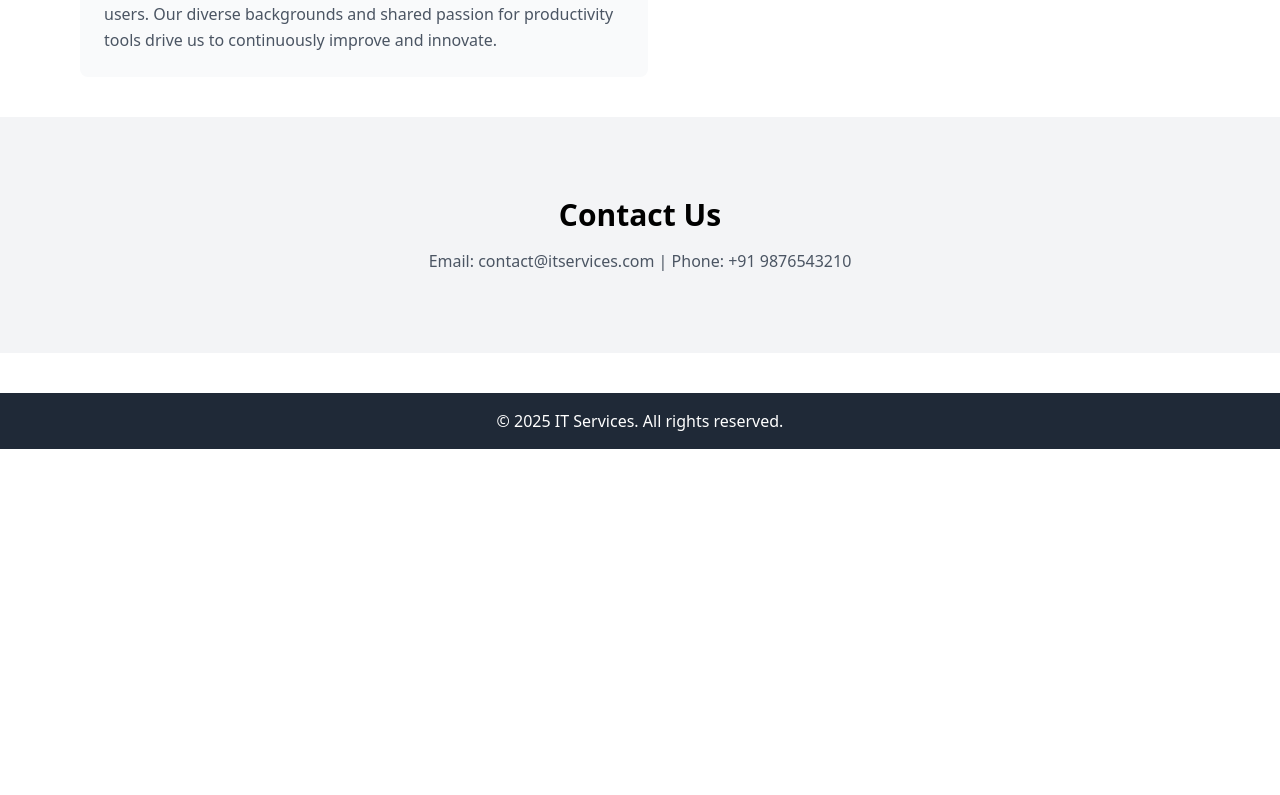
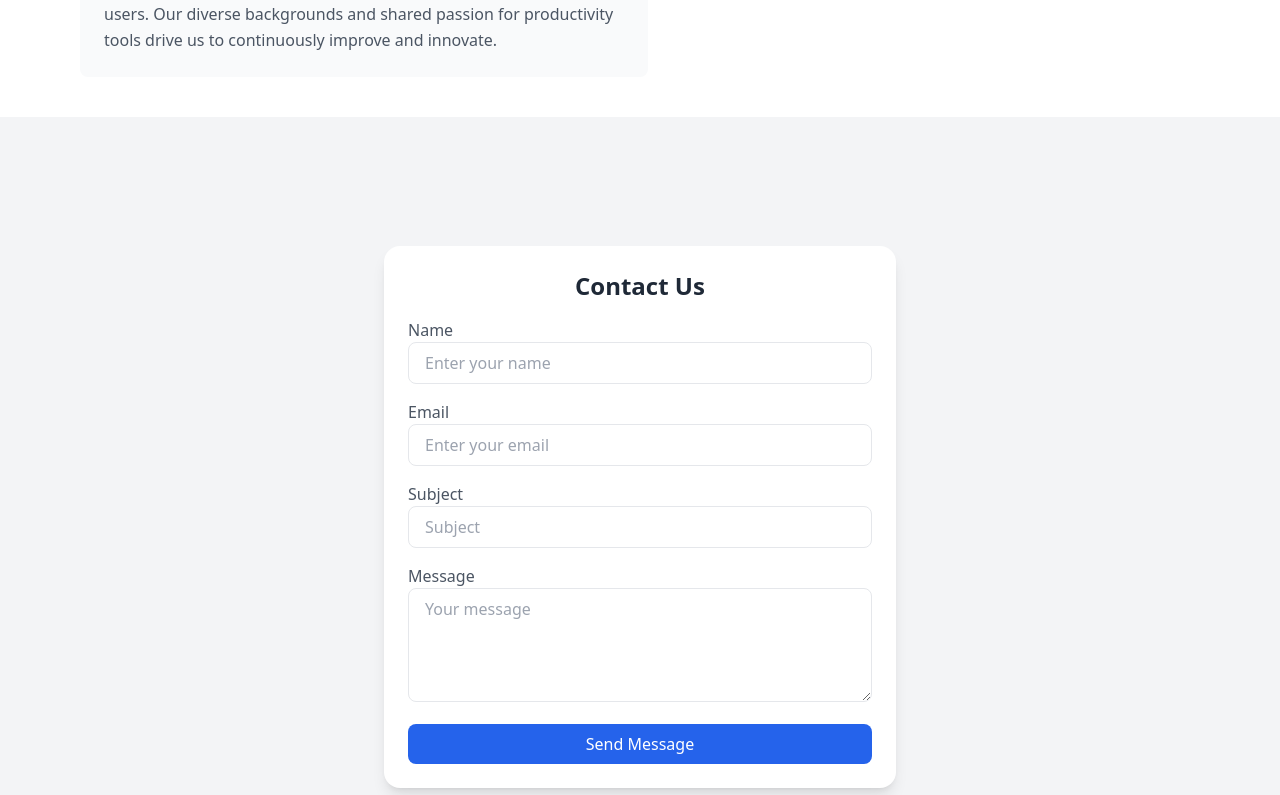
Before and after one commit to ProSrm/MeeraLoom, a React (Vite) app: page /contact in a window 1280 px wide. Shown: the part 2445-3240 px from the top of the page. Before the commit the page ends 2894 px from the top, so only its background shows below. Built offline with nearby package versions, Linux system fonts and the light colour scheme.

Commit message:
Added Contact Page and Added Desinging for that (#9)
Co-authored-by: Vishal <vishal.u.chinchane@softmass.co.in>

```diff
--- a/src/Components/Contact/Contact.jsx
+++ b/src/Components/Contact/Contact.jsx
@@ -1,10 +1,54 @@
-const Contact = () => (
-  <section className="text-center py-20 bg-gray-100">
-    <h2 className="text-3xl font-semibold">Contact Us</h2>
-    <p className="mt-4 text-gray-600">
-      Email: contact@itservices.com | Phone: +91 9876543210
-    </p>
-  </section>
-);
-
-export default Contact;
+export default function Contact() {
+  return (
+    <div
+      id="contact"
+      className="min-h-screen flex items-center justify-center bg-gray-100 p-4"
+    >
+      <div className="bg-white shadow-lg rounded-2xl p-6 w-full max-w-lg">
+        <h2 className="text-2xl font-sans font-bold text-gray-800 mb-4 text-center">
+          Contact Us
+        </h2>
+        <form className="space-y-4">
+          <div>
+            <label className="block text-gray-600">Name</label>
+            <input
+              type="text"
+              className="w-full px-4 py-2 border rounded-lg focus:ring focus:ring-blue-300"
+              placeholder="Enter your name"
+            />
+          </div>
+          <div>
+            <label className="block text-gray-600">Email</label>
+            <input
+              type="email"
+              className="w-full px-4 py-2 border rounded-lg focus:ring focus:ring-blue-300"
+              placeholder="Enter your email"
+            />
+          </div>
+          <div>
+            <label className="block text-gray-600">Subject</label>
+            <input
+              type="text"
+              className="w-full px-4 py-2 border rounded-lg focus:ring focus:ring-blue-300"
+              placeholder="Subject"
+            />
+          </div>
+          <div>
+            <label className="block text-gray-600">Message</label>
+            <textarea
+              className="w-full px-4 py-2 border rounded-lg focus:ring focus:ring-blue-300"
+              rows="4"
+              placeholder="Your message"
+            ></textarea>
+          </div>
+          <button
+            type="submit"
+            className="w-full bg-blue-600 text-white py-2 rounded-lg hover:bg-blue-700 transition"
+          >
+            Send Message
+          </button>
+        </form>
+      </div>
+    </div>
+  );
+}
--- a/src/css/navbar.css
+++ b/src/css/navbar.css
@@ -11,7 +11,7 @@ nav{
 }
 
 .ListDesign:hover{
-      background-color: rgb(232, 239, 135);
+      background-color: rgb(102, 156, 254);
       transition: .3s ease-in;
       color: black;
 }
```
Also changed, not shown: src/Components/Footer/Footer.jsx (+5 -5 lines).
